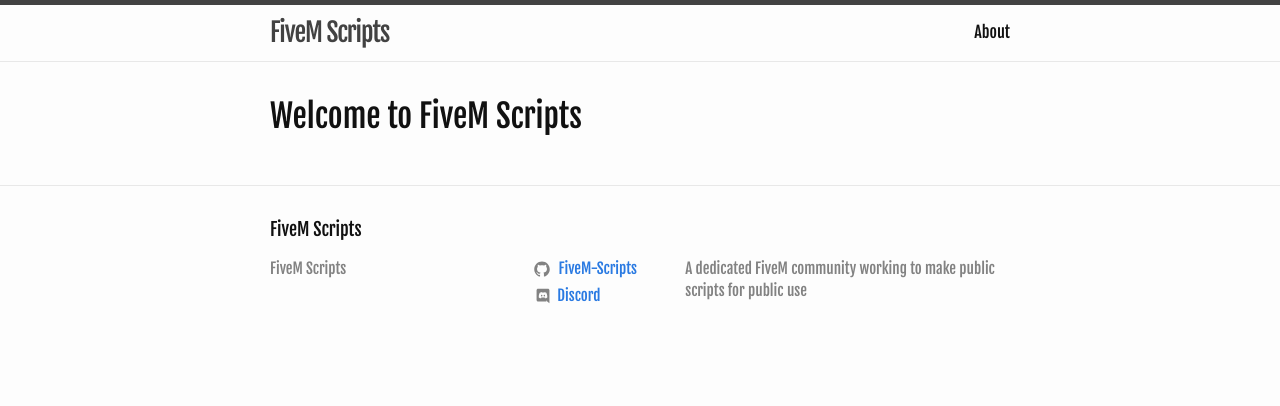
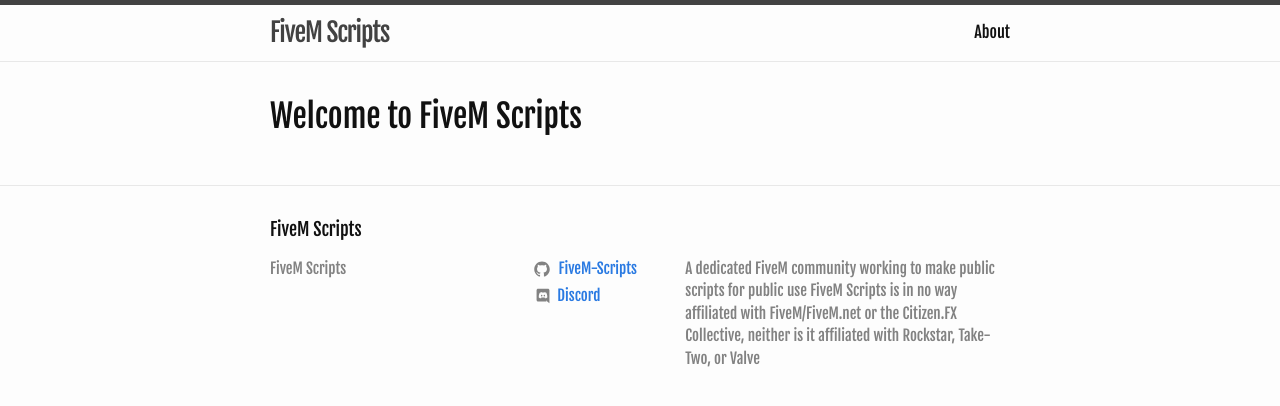
Before and after one commit to chrobione/FiveM-Scripts.github.io, a Jekyll site: the page built from index.md, in a window 1280 px wide. Shown: the top 406 px of the page. Built offline with Jekyll 4.4.1, drawn with Linux system fonts in a browser that asks for light colours.

Commit message:
include a "we are not affiliated with"

```diff
--- a/_config.yml
+++ b/_config.yml
@@ -17,6 +17,7 @@ title: FiveM Scripts
 #email: your-email@domain.com
 description: > # this means to ignore newlines until "baseurl:"
   A dedicated FiveM community working to make public scripts for public use
+  FiveM Scripts is in no way affiliated with FiveM/FiveM.net or the Citizen.FX Collective, neither is it affiliated with Rockstar, Take-Two, or Valve
 baseurl: "" # the subpath of your site, e.g. /blog
 url: "" # the base hostname & protocol for your site, e.g. http://example.com
 github_username:  FiveM-Scripts
```
